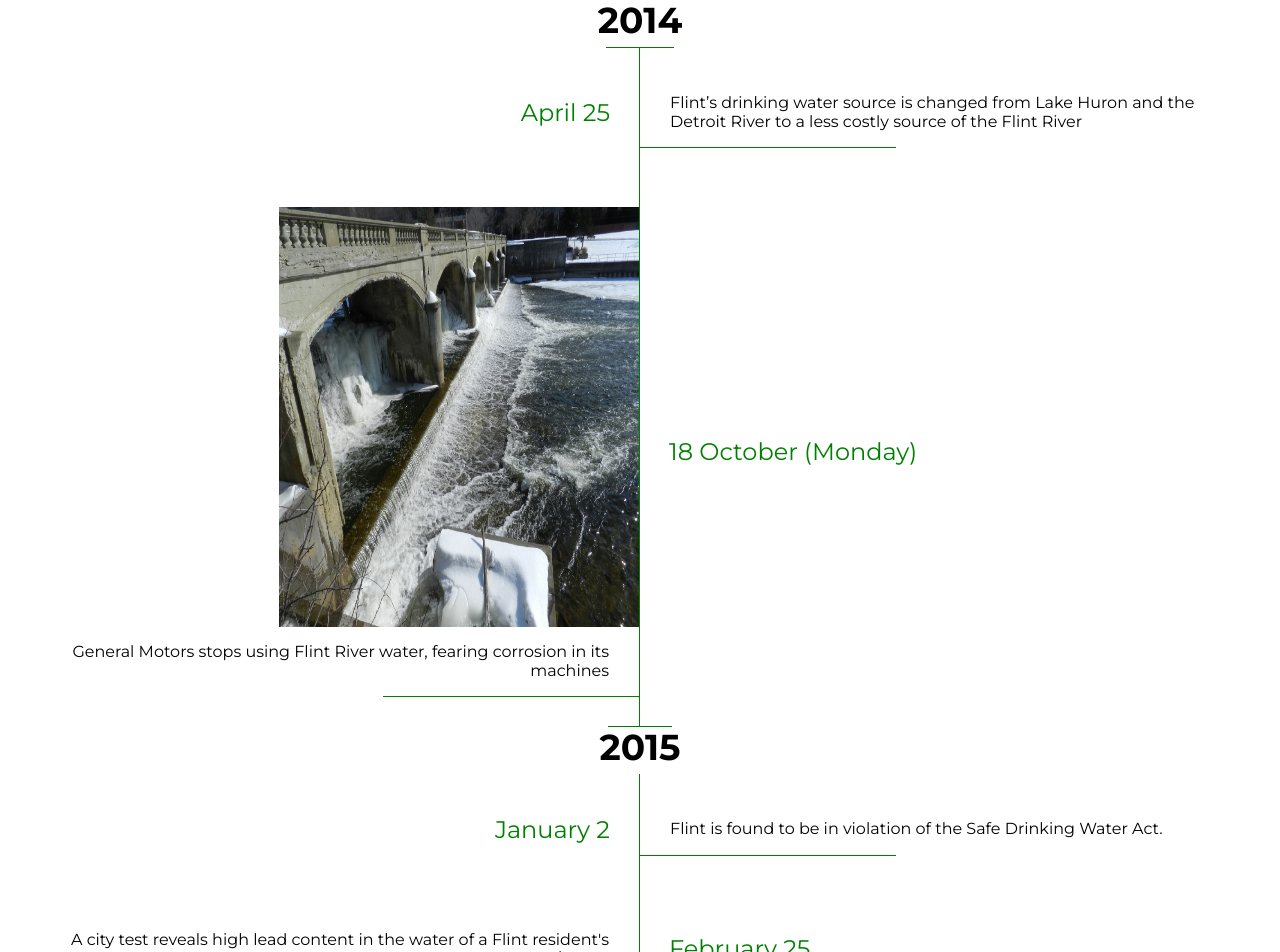
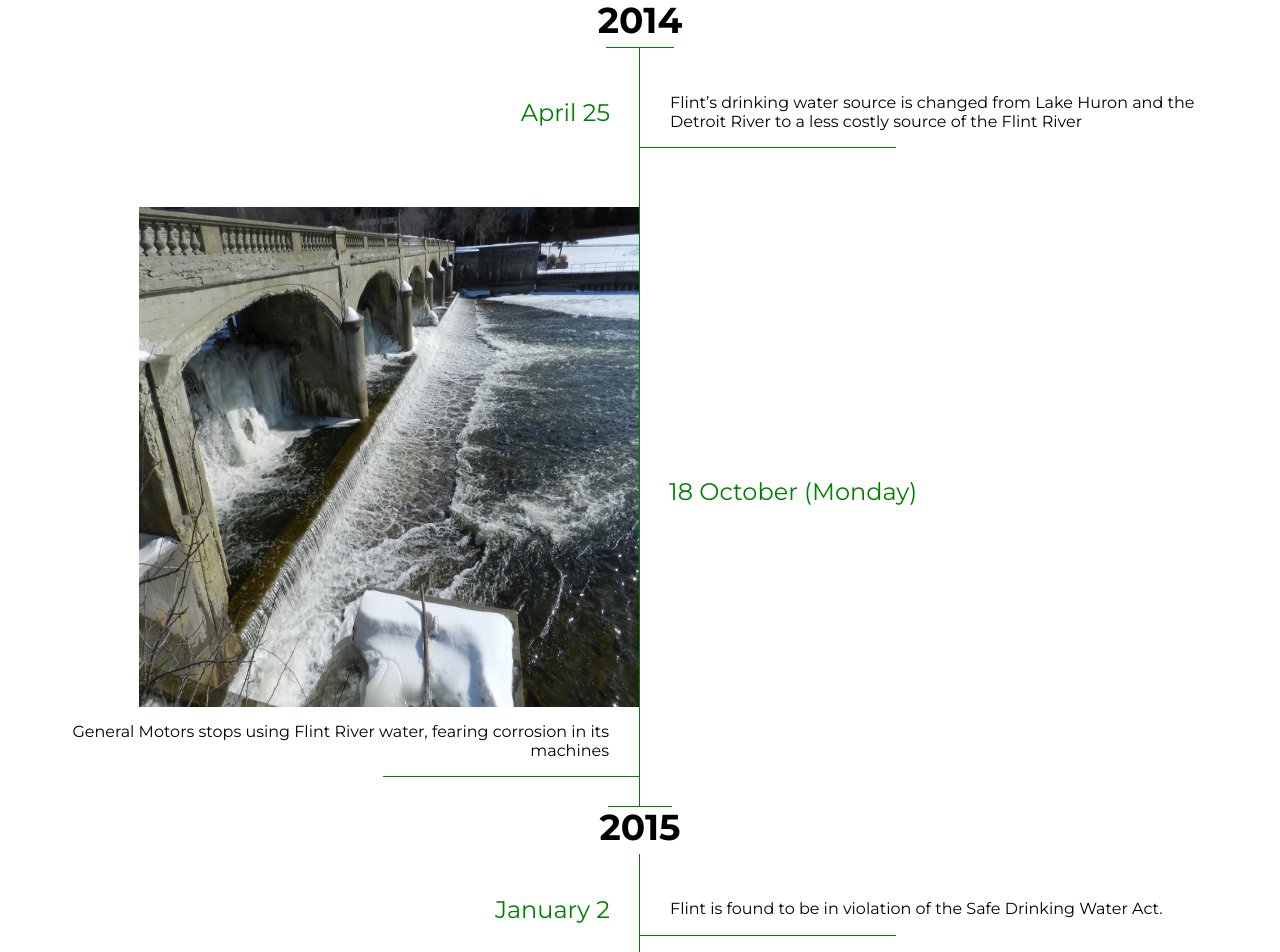
Before and after one commit to umichfjp/umichfjp.github.io, a Jekyll site: the page built from pages/timeline.html, in a window 1280 px wide. Shown: the top 952 px of the page. Built offline with Jekyll 4.4.1, drawn with Linux system fonts in a browser that asks for light colours; nearby versions of some CDN libraries.

Commit message:
Update style.css

```diff
--- a/pages/css/style.css
+++ b/pages/css/style.css
@@ -10,8 +10,8 @@ html {
 
 img {
   max-width: 100%;
-  height: 420px;
-  width: 360px;
+  height: 500px;
+  width: 500px;
 }
 
 .timeline {
```
